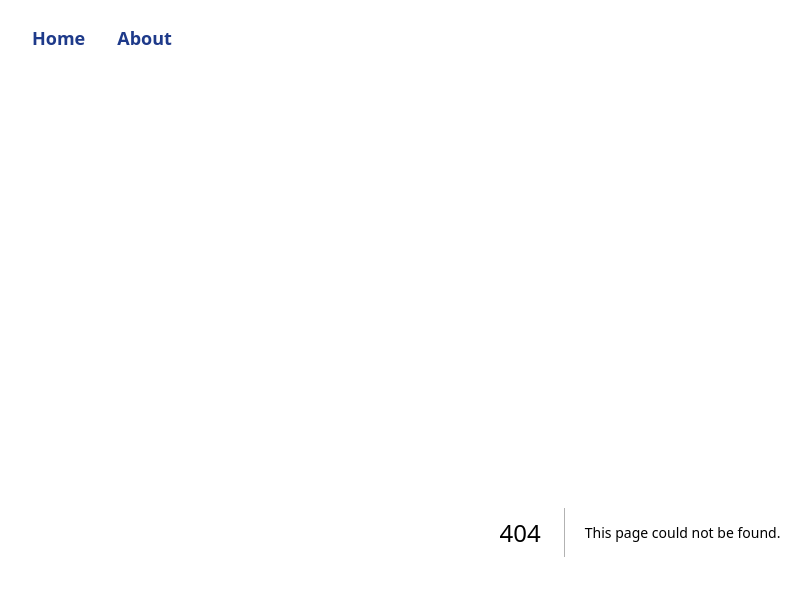
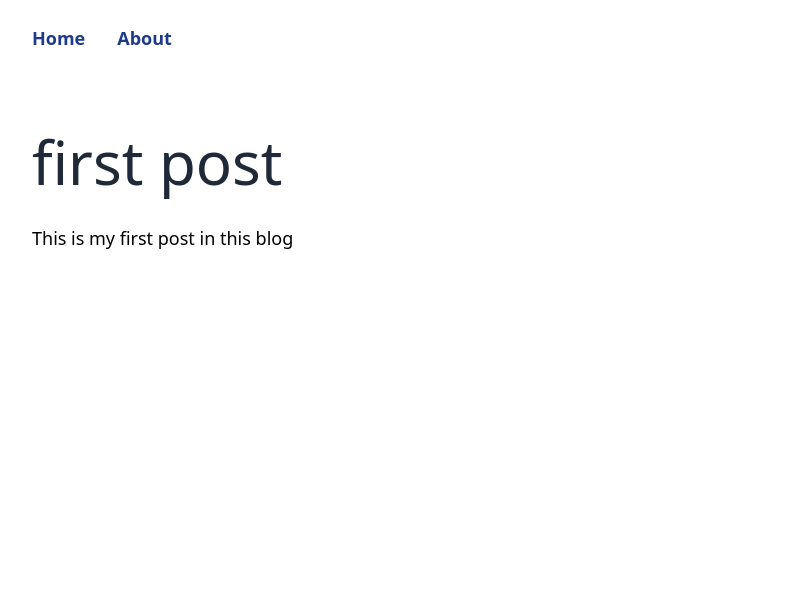
Before and after one commit to leonardo-cabral67/simple-blog, a Next.js app: page /posts/first-post in a window 1280 px wide. Before the commit this address had no page. Shown: the top 596 px of the page, without its empty margins (0-811 px from the left). Built offline with nearby package versions, Linux system fonts and the light colour scheme.

Commit message:
feat: first post page

```diff
--- /dev/null
+++ b/pages/posts/first-post.js
@@ -0,0 +1,27 @@
+import Head from "next/head";
+
+export async function getStaticProps() {
+    return {
+        props: {
+            post: {
+                title: "first post",
+                body: "This is my first post in this blog",
+            },
+        },
+    };
+}
+
+export default function FirstPage({post}) {
+    console.log('post ->', post)
+    return (
+        <>
+            <Head>
+                <title>{post.title} - Blog</title>
+            </Head>
+            <main className="ml-8">
+                <h1 className="text-6xl text-gray-800 mb-8">{post.title}</h1>
+                <p className="text-lg">{post.body}</p>
+            </main>
+        </>
+    )
+}
```
